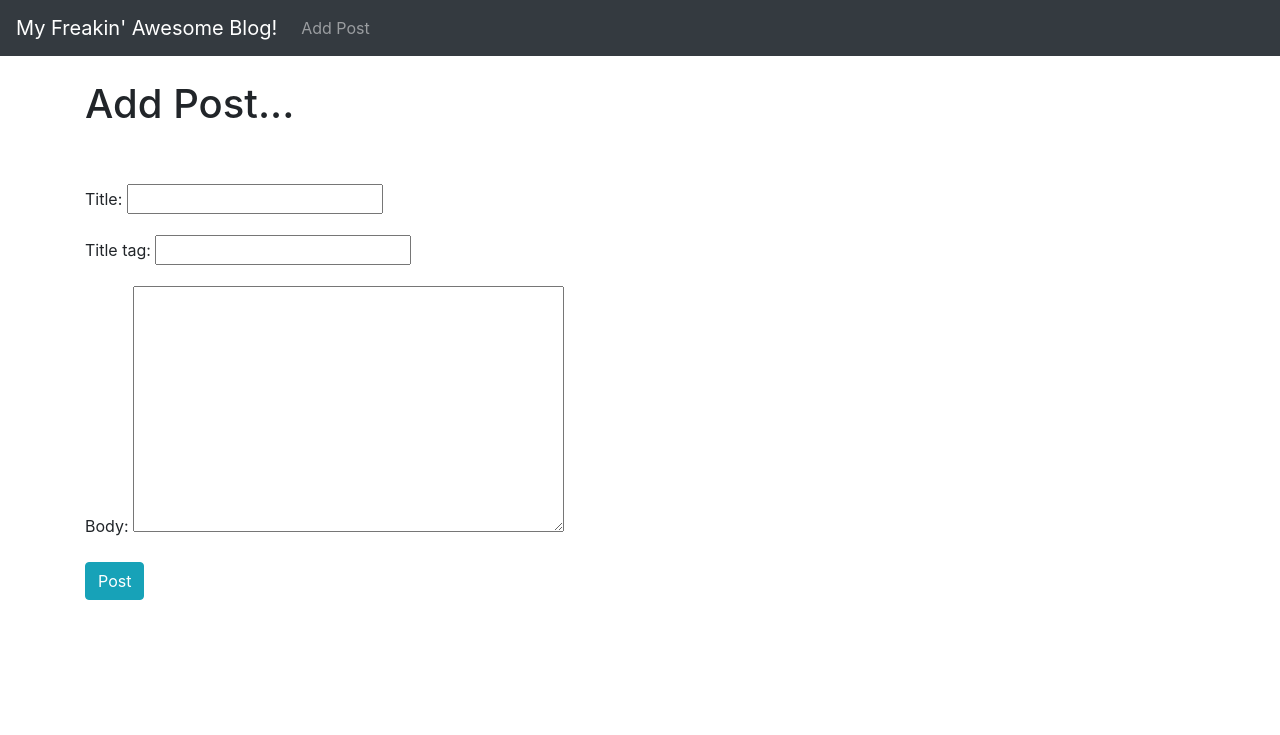
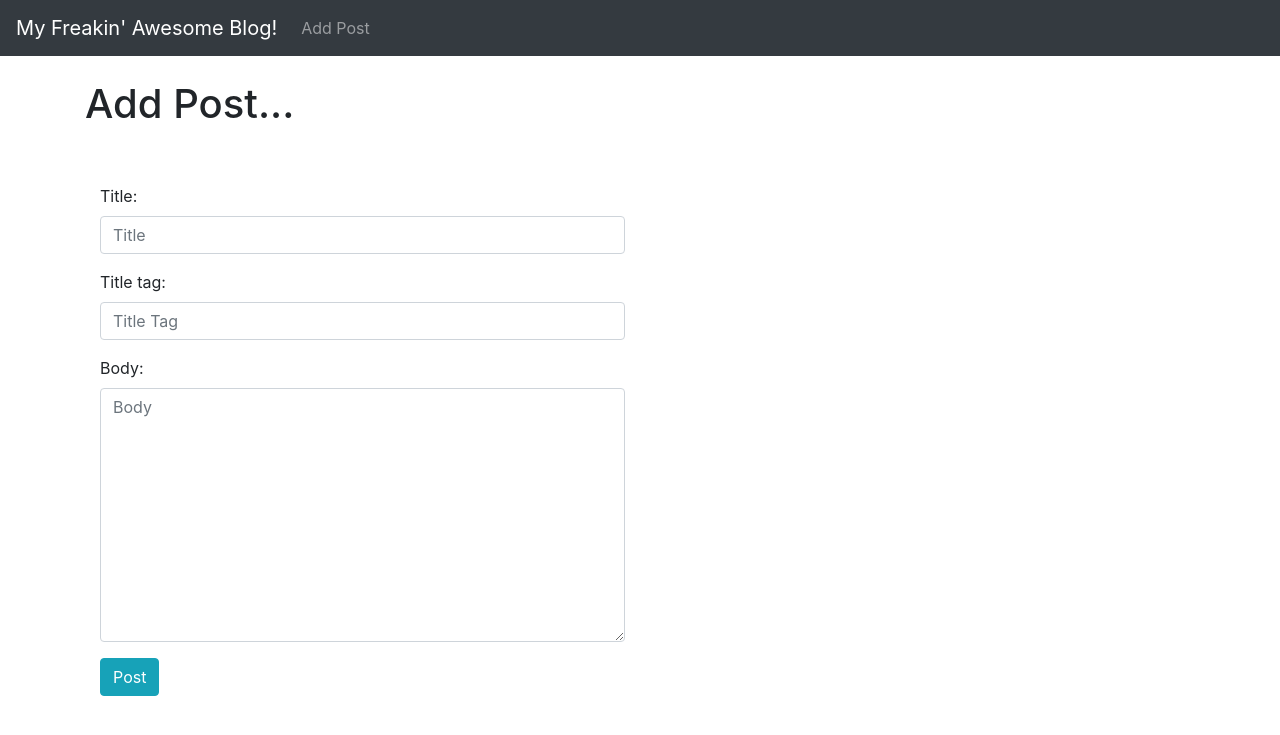
Before and after one commit to Kiniboua/Blog, a Django app: page /add_post/ in a window 1280 px wide. Shown: the top 735 px of the page. Run offline with Django 5.2, Linux system fonts and the light colour scheme.

Commit message:
Style Django Forms With Bootstrap

```diff
--- a/theblog/forms.py
+++ b/theblog/forms.py
@@ -5,3 +5,9 @@ class PostForm(forms.ModelForm):
     class Meta:
         model = Post
         fields = ['title', 'title_tag', 'body']
+
+        widgets = {
+            'title': forms.TextInput(attrs={'class':'form-control', 'placeholder': 'Title'}),
+            'title_tag': forms.TextInput(attrs={'class':'form-control', 'placeholder': 'Title Tag'}),
+            'body': forms.Textarea(attrs={'class':'form-control', 'placeholder': 'Body'}),
+        }
--- a/theblog/templates/add_post.html
+++ b/theblog/templates/add_post.html
@@ -7,10 +7,14 @@
 
 <h1> Add  Post...</h1>
 <br/><br/>
-<form method="POST">
-    {% csrf_token %}
-    {{ form.as_p }}
-    <button type="submit" class="btn btn-info"> Post </button>
-<form>
+<div class ="col-md-6">
+    <form method="POST">
+        <div class="form-group">
+        {% csrf_token %}
+        {{ form.as_p }}
+        </div>
+        <button type="submit" class="btn btn-info"> Post </button>
+    <form>
+</div>
 
 {% endblock  %}
```
Also changed, not shown: db.sqlite3.
